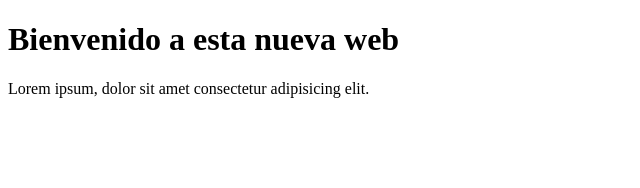
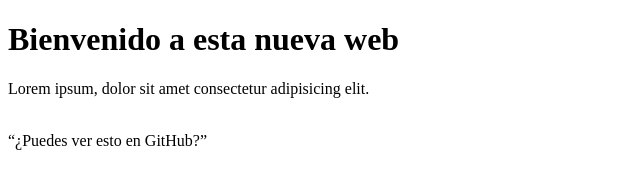
Before and after one commit to fparramat/proyectoCursoPrework, a plain HTML site: page index.html in a window 1280 px wide. Shown: the whole page, without its empty margins (0-640 px from the left). Drawn offline with Linux system fonts and the light colour scheme.

Commit message:
agrega cita en relación con GitHub

```diff
--- a/index.html
+++ b/index.html
@@ -11,5 +11,7 @@
         <p>
             Lorem ipsum, dolor sit amet consectetur adipisicing elit.
         </p>
+        <br>
+        <q>¿Puedes ver esto en GitHub?</q>
 </body>
 </html>
```
